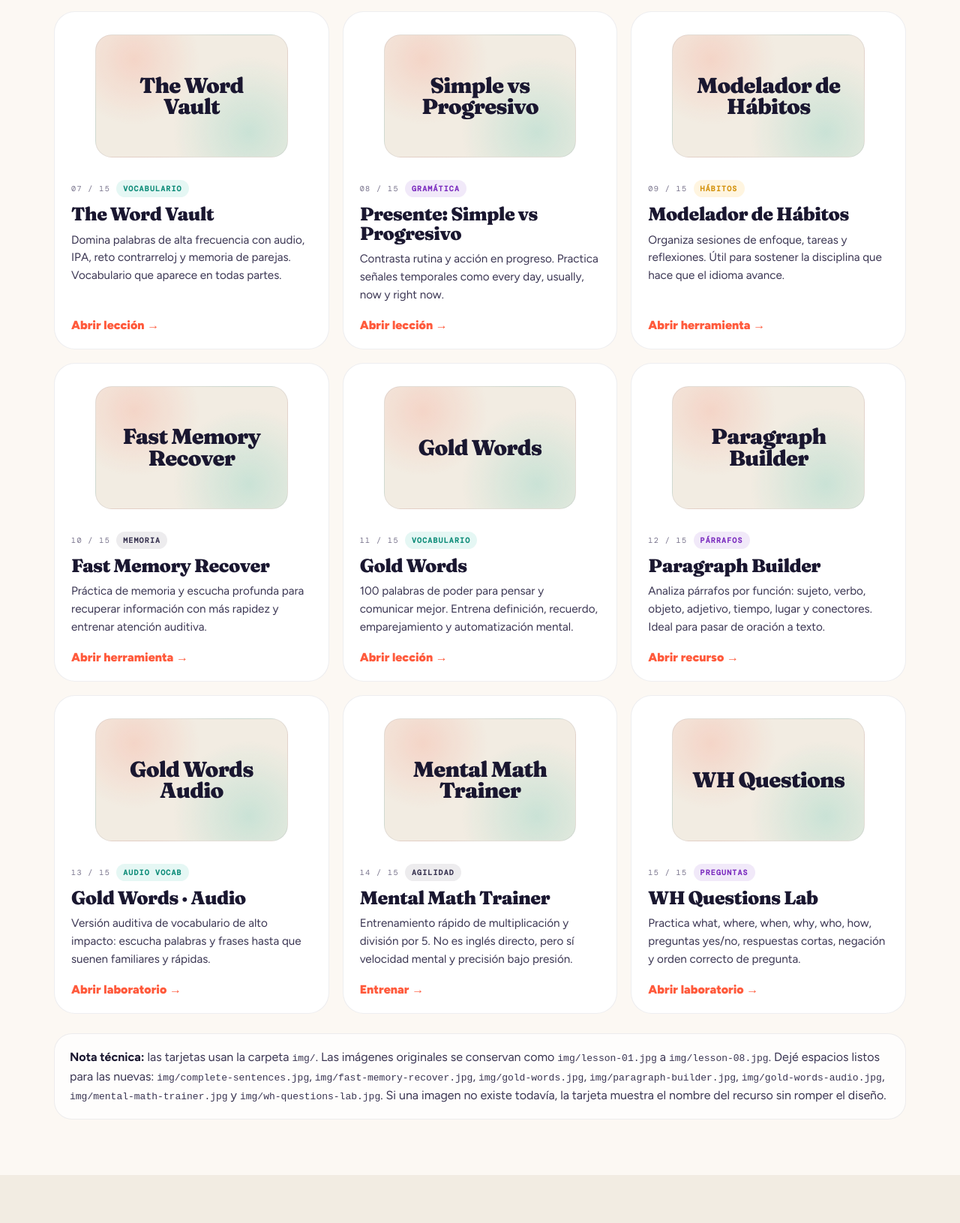
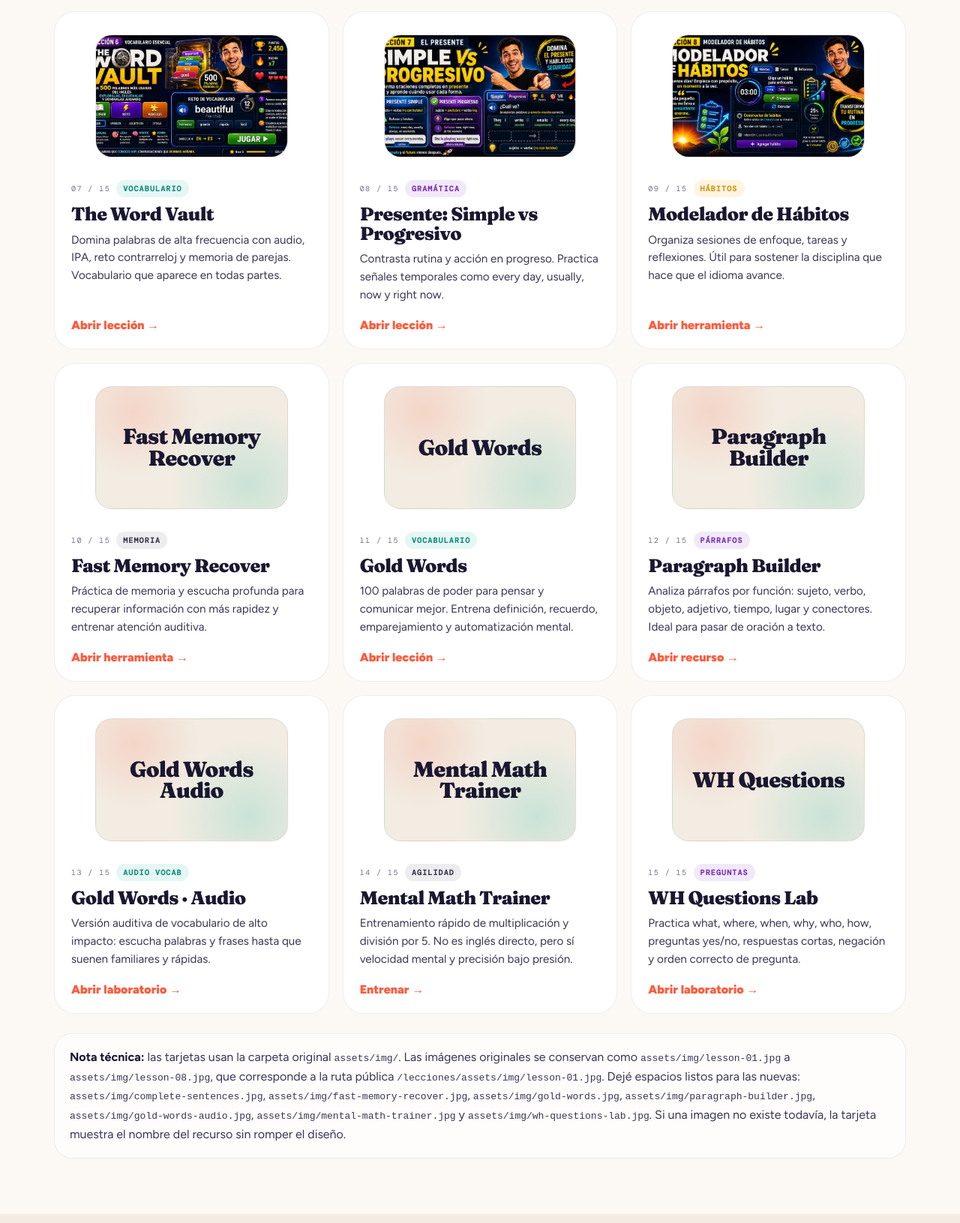
Before and after one commit to palekor/lecciones, a plain HTML site: page profgermandario.html in a window 1280 px wide. Shown: the part 2636-4267 px from the top of the page at 75% size. Drawn offline with nearby package versions, Linux system fonts and the light colour scheme; a web font is replaced by a local one.

Commit message:
Update image paths to use assets directory

```diff
--- a/profgermandario.html
+++ b/profgermandario.html
@@ -129,67 +129,67 @@
 
       <div class="grid" id="toolGrid">
         <a class="card" data-cat="grammar game vocab" href="01.html">
-          <figure class="media" data-title="Verbos Esenciales"><img src="img/lesson-01.jpg" alt="Verbos Esenciales — flashcards y quiz" loading="lazy" onerror="this.closest(&#39;.media&#39;).classList.add(&#39;missing&#39;);this.remove();"></figure>
+          <figure class="media" data-title="Verbos Esenciales"><img src="assets/img/lesson-01.jpg" alt="Verbos Esenciales — flashcards y quiz" loading="lazy" onerror="this.closest(&#39;.media&#39;).classList.add(&#39;missing&#39;);this.remove();"></figure>
           <div class="card-body"><div class="meta"><span class="num">01 / 15</span><span class="badge b-grammar">Verbos</span></div><h3>Verbos Esenciales</h3><p>Entrena los verbos más útiles del inglés con significado, pasado, participio, pronunciación, ejemplos y práctica de reconocimiento.</p><span class="go">Abrir lección →</span></div>
         </a>
         <a class="card" data-cat="game vocab" href="02.html">
-          <figure class="media" data-title="WordBlitz"><img src="img/lesson-02.jpg" alt="WordBlitz — palabras en caída" loading="lazy" onerror="this.closest(&#39;.media&#39;).classList.add(&#39;missing&#39;);this.remove();"></figure>
+          <figure class="media" data-title="WordBlitz"><img src="assets/img/lesson-02.jpg" alt="WordBlitz — palabras en caída" loading="lazy" onerror="this.closest(&#39;.media&#39;).classList.add(&#39;missing&#39;);this.remove();"></figure>
           <div class="card-body"><div class="meta"><span class="num">02 / 15</span><span class="badge b-game">Juego</span></div><h3>WordBlitz · Palabras en Caída</h3><p>Responde antes de que la palabra toque el suelo. Ideal para velocidad de traducción, rachas, atención y vocabulario bajo presión.</p><span class="go">Jugar →</span></div>
         </a>
         <a class="card" data-cat="grammar game" href="02b.html">
-          <figure class="media" data-title="Complete Sentences"><img src="img/complete-sentences.jpg" alt="Complete Sentences — juego de oraciones" loading="lazy" onerror="this.closest(&#39;.media&#39;).classList.add(&#39;missing&#39;);this.remove();"></figure>
+          <figure class="media" data-title="Complete Sentences"><img src="assets/img/complete-sentences.jpg" alt="Complete Sentences — juego de oraciones" loading="lazy" onerror="this.closest(&#39;.media&#39;).classList.add(&#39;missing&#39;);this.remove();"></figure>
           <div class="card-body"><div class="meta"><span class="num">03 / 15</span><span class="badge b-grammar">Oraciones</span></div><h3>Complete Sentences</h3><p>Construye oraciones en simple y progresivo, escucha el audio y usa conectores para unir ideas con orden lógico.</p><span class="go">Abrir juego →</span></div>
         </a>
         <a class="card" data-cat="grammar game" href="03.html">
-          <figure class="media" data-title="Tiempos y Conectores"><img src="img/lesson-03.jpg" alt="Tiempos y Conectores" loading="lazy" onerror="this.closest(&#39;.media&#39;).classList.add(&#39;missing&#39;);this.remove();"></figure>
+          <figure class="media" data-title="Tiempos y Conectores"><img src="assets/img/lesson-03.jpg" alt="Tiempos y Conectores" loading="lazy" onerror="this.closest(&#39;.media&#39;).classList.add(&#39;missing&#39;);this.remove();"></figure>
           <div class="card-body"><div class="meta"><span class="num">04 / 15</span><span class="badge b-grammar">Gramática</span></div><h3>Tiempos y Conectores</h3><p>Diferencia tiempos, identifica verbos regulares e irregulares y combina ideas con conectores para producir frases más largas.</p><span class="go">Abrir lección →</span></div>
         </a>
         <a class="card" data-cat="game mind" href="04.html">
-          <figure class="media" data-title="Memoria Visual"><img src="img/lesson-04.jpg" alt="Memoria Visual — juego de secuencias" loading="lazy" onerror="this.closest(&#39;.media&#39;).classList.add(&#39;missing&#39;);this.remove();"></figure>
+          <figure class="media" data-title="Memoria Visual"><img src="assets/img/lesson-04.jpg" alt="Memoria Visual — juego de secuencias" loading="lazy" onerror="this.closest(&#39;.media&#39;).classList.add(&#39;missing&#39;);this.remove();"></figure>
           <div class="card-body"><div class="meta"><span class="num">05 / 15</span><span class="badge b-mind">Memoria</span></div><h3>Memoria Visual</h3><p>Reproduce secuencias visuales en niveles progresivos. Entrena memoria de trabajo, enfoque sostenido y control de impulsos.</p><span class="go">Jugar →</span></div>
         </a>
         <a class="card" data-cat="grammar game vocab" href="05.html">
-          <figure class="media" data-title="Phrasal Verbs"><img src="img/lesson-05.jpg" alt="Phrasal Verbs" loading="lazy" onerror="this.closest(&#39;.media&#39;).classList.add(&#39;missing&#39;);this.remove();"></figure>
+          <figure class="media" data-title="Phrasal Verbs"><img src="assets/img/lesson-05.jpg" alt="Phrasal Verbs" loading="lazy" onerror="this.closest(&#39;.media&#39;).classList.add(&#39;missing&#39;);this.remove();"></figure>
           <div class="card-body"><div class="meta"><span class="num">06 / 15</span><span class="badge b-grammar">Gramática</span></div><h3>Phrasal Verbs</h3><p>Aprende verbos que cambian de significado según la partícula. Explora, escucha, practica reglas y arma frases útiles.</p><span class="go">Abrir lección →</span></div>
         </a>
         <a class="card" data-cat="vocab game" href="06.html">
-          <figure class="media" data-title="The Word Vault"><img src="img/lesson-06.jpg" alt="The Word Vault — juego de vocabulario" loading="lazy" onerror="this.closest(&#39;.media&#39;).classList.add(&#39;missing&#39;);this.remove();"></figure>
+          <figure class="media" data-title="The Word Vault"><img src="assets/img/lesson-06.jpg" alt="The Word Vault — juego de vocabulario" loading="lazy" onerror="this.closest(&#39;.media&#39;).classList.add(&#39;missing&#39;);this.remove();"></figure>
           <div class="card-body"><div class="meta"><span class="num">07 / 15</span><span class="badge b-vocab">Vocabulario</span></div><h3>The Word Vault</h3><p>Domina palabras de alta frecuencia con audio, IPA, reto contrarreloj y memoria de parejas. Vocabulario que aparece en todas partes.</p><span class="go">Abrir lección →</span></div>
         </a>
         <a class="card" data-cat="grammar game" href="07.html">
-          <figure class="media" data-title="Simple vs Progresivo"><img src="img/lesson-07.jpg" alt="Presente simple vs progresivo" loading="lazy" onerror="this.closest(&#39;.media&#39;).classList.add(&#39;missing&#39;);this.remove();"></figure>
+          <figure class="media" data-title="Simple vs Progresivo"><img src="assets/img/lesson-07.jpg" alt="Presente simple vs progresivo" loading="lazy" onerror="this.closest(&#39;.media&#39;).classList.add(&#39;missing&#39;);this.remove();"></figure>
           <div class="card-body"><div class="meta"><span class="num">08 / 15</span><span class="badge b-grammar">Gramática</span></div><h3>Presente: Simple vs Progresivo</h3><p>Contrasta rutina y acción en progreso. Practica señales temporales como every day, usually, now y right now.</p><span class="go">Abrir lección →</span></div>
         </a>
         <a class="card" data-cat="resource mind" href="08.html">
-          <figure class="media" data-title="Modelador de Hábitos"><img src="img/lesson-08.jpg" alt="Modelador de Hábitos" loading="lazy" onerror="this.closest(&#39;.media&#39;).classList.add(&#39;missing&#39;);this.remove();"></figure>
+          <figure class="media" data-title="Modelador de Hábitos"><img src="assets/img/lesson-08.jpg" alt="Modelador de Hábitos" loading="lazy" onerror="this.closest(&#39;.media&#39;).classList.add(&#39;missing&#39;);this.remove();"></figure>
           <div class="card-body"><div class="meta"><span class="num">09 / 15</span><span class="badge b-resource">Hábitos</span></div><h3>Modelador de Hábitos</h3><p>Organiza sesiones de enfoque, tareas y reflexiones. Útil para sostener la disciplina que hace que el idioma avance.</p><span class="go">Abrir herramienta →</span></div>
         </a>
         <a class="card" data-cat="mind resource" href="09.html">
-          <figure class="media" data-title="Fast Memory Recover"><img src="img/fast-memory-recover.jpg" alt="Fast Memory Recover — memoria y escucha" loading="lazy" onerror="this.closest(&#39;.media&#39;).classList.add(&#39;missing&#39;);this.remove();"></figure>
+          <figure class="media" data-title="Fast Memory Recover"><img src="assets/img/fast-memory-recover.jpg" alt="Fast Memory Recover — memoria y escucha" loading="lazy" onerror="this.closest(&#39;.media&#39;).classList.add(&#39;missing&#39;);this.remove();"></figure>
           <div class="card-body"><div class="meta"><span class="num">10 / 15</span><span class="badge b-mind">Memoria</span></div><h3>Fast Memory Recover</h3><p>Práctica de memoria y escucha profunda para recuperar información con más rapidez y entrenar atención auditiva.</p><span class="go">Abrir herramienta →</span></div>
         </a>
         <a class="card" data-cat="vocab game mind" href="10.html">
-          <figure class="media" data-title="Gold Words"><img src="img/gold-words.jpg" alt="Gold Words — vocabulario de poder" loading="lazy" onerror="this.closest(&#39;.media&#39;).classList.add(&#39;missing&#39;);this.remove();"></figure>
+          <figure class="media" data-title="Gold Words"><img src="assets/img/gold-words.jpg" alt="Gold Words — vocabulario de poder" loading="lazy" onerror="this.closest(&#39;.media&#39;).classList.add(&#39;missing&#39;);this.remove();"></figure>
           <div class="card-body"><div class="meta"><span class="num">11 / 15</span><span class="badge b-vocab">Vocabulario</span></div><h3>Gold Words</h3><p>100 palabras de poder para pensar y comunicar mejor. Entrena definición, recuerdo, emparejamiento y automatización mental.</p><span class="go">Abrir lección →</span></div>
         </a>
         <a class="card" data-cat="grammar resource" href="Paragraph.html">
-          <figure class="media" data-title="Paragraph Builder"><img src="img/paragraph-builder.jpg" alt="Paragraph Builder — estructura de párrafos" loading="lazy" onerror="this.closest(&#39;.media&#39;).classList.add(&#39;missing&#39;);this.remove();"></figure>
+          <figure class="media" data-title="Paragraph Builder"><img src="assets/img/paragraph-builder.jpg" alt="Paragraph Builder — estructura de párrafos" loading="lazy" onerror="this.closest(&#39;.media&#39;).classList.add(&#39;missing&#39;);this.remove();"></figure>
           <div class="card-body"><div class="meta"><span class="num">12 / 15</span><span class="badge b-grammar">Párrafos</span></div><h3>Paragraph Builder</h3><p>Analiza párrafos por función: sujeto, verbo, objeto, adjetivo, tiempo, lugar y conectores. Ideal para pasar de oración a texto.</p><span class="go">Abrir recurso →</span></div>
         </a>
         <a class="card" data-cat="vocab game" href="gold.html">
-          <figure class="media" data-title="Gold Words Audio"><img src="img/gold-words-audio.jpg" alt="Gold Words Audio — laboratorio auditivo" loading="lazy" onerror="this.closest(&#39;.media&#39;).classList.add(&#39;missing&#39;);this.remove();"></figure>
+          <figure class="media" data-title="Gold Words Audio"><img src="assets/img/gold-words-audio.jpg" alt="Gold Words Audio — laboratorio auditivo" loading="lazy" onerror="this.closest(&#39;.media&#39;).classList.add(&#39;missing&#39;);this.remove();"></figure>
           <div class="card-body"><div class="meta"><span class="num">13 / 15</span><span class="badge b-vocab">Audio vocab</span></div><h3>Gold Words · Audio</h3><p>Versión auditiva de vocabulario de alto impacto: escucha palabras y frases hasta que suenen familiares y rápidas.</p><span class="go">Abrir laboratorio →</span></div>
         </a>
         <a class="card" data-cat="game mind resource" href="speedmath.html">
-          <figure class="media" data-title="Mental Math Trainer"><img src="img/mental-math-trainer.jpg" alt="Mental Math Trainer — agilidad mental" loading="lazy" onerror="this.closest(&#39;.media&#39;).classList.add(&#39;missing&#39;);this.remove();"></figure>
+          <figure class="media" data-title="Mental Math Trainer"><img src="assets/img/mental-math-trainer.jpg" alt="Mental Math Trainer — agilidad mental" loading="lazy" onerror="this.closest(&#39;.media&#39;).classList.add(&#39;missing&#39;);this.remove();"></figure>
           <div class="card-body"><div class="meta"><span class="num">14 / 15</span><span class="badge b-mind">Agilidad</span></div><h3>Mental Math Trainer</h3><p>Entrenamiento rápido de multiplicación y división por 5. No es inglés directo, pero sí velocidad mental y precisión bajo presión.</p><span class="go">Entrenar →</span></div>
         </a>
         <a class="card" data-cat="grammar game" href="wh.html">
-          <figure class="media" data-title="WH Questions"><img src="img/wh-questions-lab.jpg" alt="WH Questions Lab — preguntas en inglés" loading="lazy" onerror="this.closest(&#39;.media&#39;).classList.add(&#39;missing&#39;);this.remove();"></figure>
+          <figure class="media" data-title="WH Questions"><img src="assets/img/wh-questions-lab.jpg" alt="WH Questions Lab — preguntas en inglés" loading="lazy" onerror="this.closest(&#39;.media&#39;).classList.add(&#39;missing&#39;);this.remove();"></figure>
           <div class="card-body"><div class="meta"><span class="num">15 / 15</span><span class="badge b-grammar">Preguntas</span></div><h3>WH Questions Lab</h3><p>Practica what, where, when, why, who, how, preguntas yes/no, respuestas cortas, negación y orden correcto de pregunta.</p><span class="go">Abrir laboratorio →</span></div>
         </a>
       </div>
-      <div class="note"><b>Nota técnica:</b> las tarjetas usan la carpeta <code>img/</code>. Las imágenes originales se conservan como <code>img/lesson-01.jpg</code> a <code>img/lesson-08.jpg</code>. Dejé espacios listos para las nuevas: <code>img/complete-sentences.jpg</code>, <code>img/fast-memory-recover.jpg</code>, <code>img/gold-words.jpg</code>, <code>img/paragraph-builder.jpg</code>, <code>img/gold-words-audio.jpg</code>, <code>img/mental-math-trainer.jpg</code> y <code>img/wh-questions-lab.jpg</code>. Si una imagen no existe todavía, la tarjeta muestra el nombre del recurso sin romper el diseño.</div>
+      <div class="note"><b>Nota técnica:</b> las tarjetas usan la carpeta original <code>assets/img/</code>. Las imágenes originales se conservan como <code>assets/img/lesson-01.jpg</code> a <code>assets/img/lesson-08.jpg</code>, que corresponde a la ruta pública <code>/lecciones/assets/img/lesson-01.jpg</code>. Dejé espacios listos para las nuevas: <code>assets/img/complete-sentences.jpg</code>, <code>assets/img/fast-memory-recover.jpg</code>, <code>assets/img/gold-words.jpg</code>, <code>assets/img/paragraph-builder.jpg</code>, <code>assets/img/gold-words-audio.jpg</code>, <code>assets/img/mental-math-trainer.jpg</code> y <code>assets/img/wh-questions-lab.jpg</code>. Si una imagen no existe todavía, la tarjeta muestra el nombre del recurso sin romper el diseño.</div>
     </div>
   </section>
 
```
